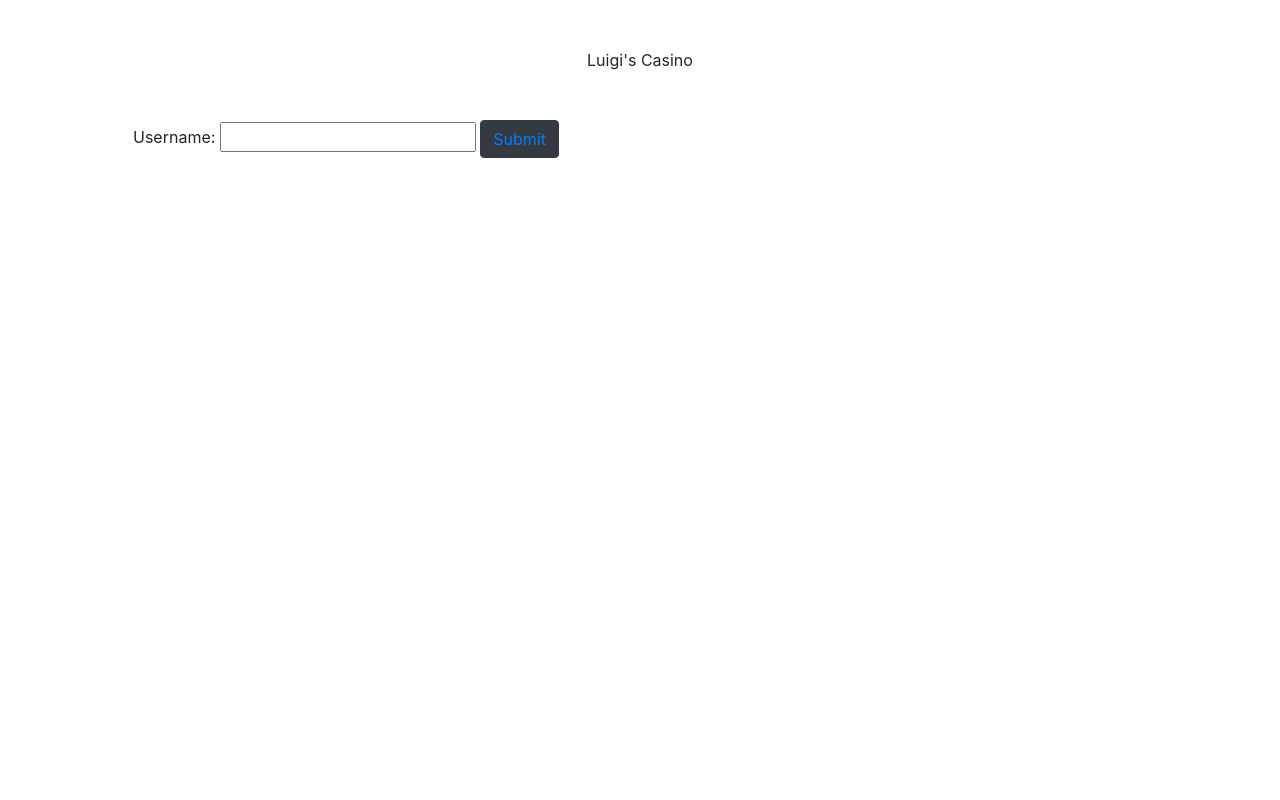
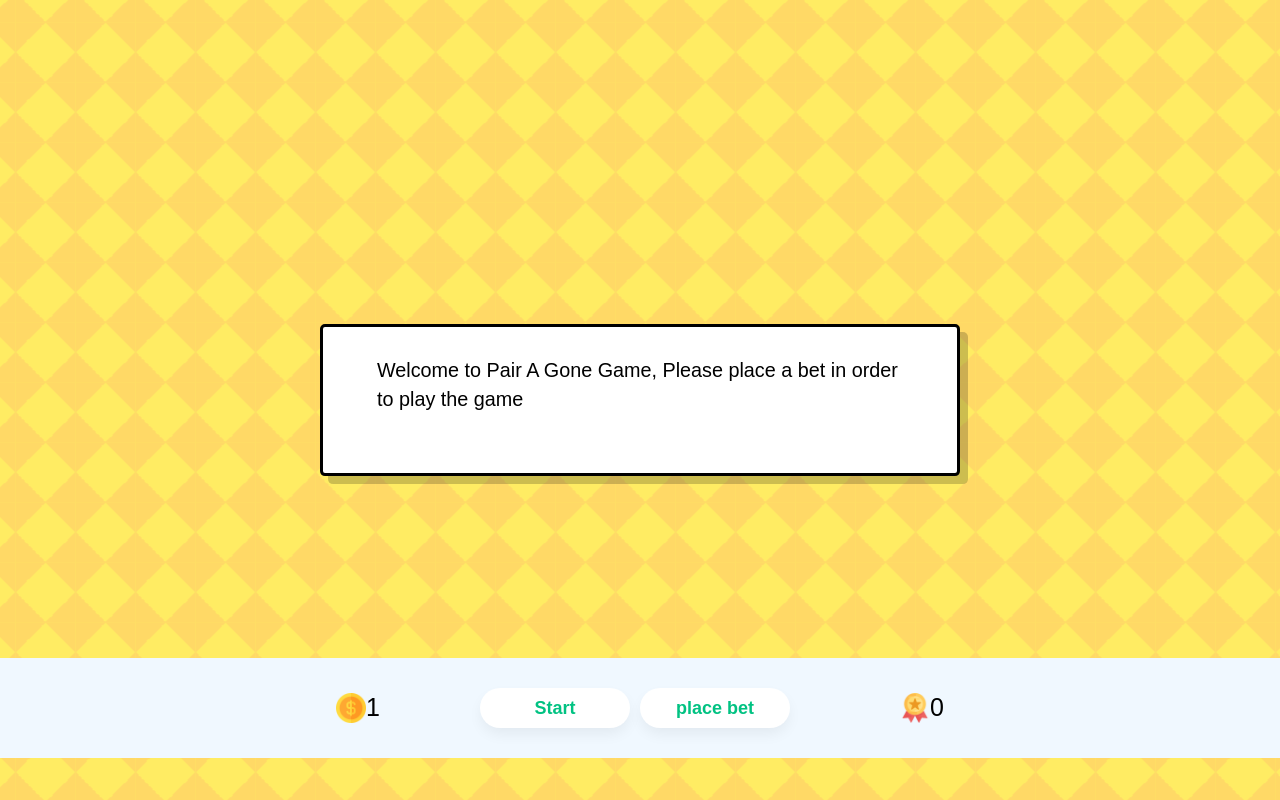
Before and after one commit to shesan24/LuigisCasino, a React (Create React App) app: page /pairagone in a window 1280 px wide. Before the commit this address led to /login. Built offline with nearby package versions, Linux system fonts and the light colour scheme.

Commit message:
fix import error

```diff
--- a/package.json
+++ b/package.json
@@ -10,11 +10,13 @@
     "infinite-react-carousel": "^1.2.11",
     "react": "^17.0.2",
     "react-bootstrap": "^1.5.2",
+    "react-countdown-clock": "^2.8.1",
     "react-custom-roulette": "^1.1.8",
     "react-dom": "^17.0.2",
     "react-router-dom": "^5.2.0",
     "react-scripts": "4.0.3",
     "react-slick": "^0.28.1",
+    "react-toastify": "^7.0.3",
     "slick-carousel": "^1.8.1",
     "web-vitals": "^1.1.1"
   },
--- a/src/App.js
+++ b/src/App.js
@@ -7,9 +7,10 @@ import { BrowserRouter as Router, Switch, Route } from "react-router-dom";
 import Main from "./Main/Main";
 import Login from "./Login/Login";
 import MushroomRoulette from "./MushroomRoulette/MushroomRoulette";
+import PairAGone from "./PairAGone/PairAGone";
 
 function App() {
-  const [userCoins, setUserCoins] = useState(0);
+  const [userCoins, setUserCoins] = useState(1);
   const [username, setUsername] = useState("");
 
   return (
@@ -17,6 +18,13 @@ function App() {
       <Switch>
         <Route path="/mushroomroulette">
           <MushroomRoulette
+            username={username}
+            userCoins={userCoins}
+            setUserCoins={setUserCoins}
+          />
+        </Route>
+        <Route path="/pairagone">
+          <PairAGone
             username={username}
             userCoins={userCoins}
             setUserCoins={setUserCoins}
--- a/src/PairAGone/Components/PopUp.js
+++ b/src/PairAGone/Components/PopUp.js
@@ -1,5 +1,5 @@
 import React from 'react';
-import './../../css/pairAGone/PopUp.css';
+import './../css/PopUp.css';
 
 export const PopUp = (props) => {
     return (
--- a/src/PairAGone/PairAGone.js
+++ b/src/PairAGone/PairAGone.js
@@ -1,12 +1,12 @@
 import React, { Component } from 'react';
-import { PairCard } from './PairCard';
-import { PopUp, OutCoinWindow, RuleWindow} from './PopUp';
+import { PairCard } from './Components/PairCard';
+import { PopUp, OutCoinWindow, RuleWindow} from './Components/PopUp';
 import ReactCountdownClock from 'react-countdown-clock';
 import { ToastContainer, toast } from 'react-toastify';
 
-import coin from './../../assets/coin.png';
-import medal from './../../assets/medal.png';
-import './../../css/pairAGone/PairAGone.css';
+import coin from './assets/coin.png';
+import medal from './assets/medal.png';
+import './css/PairAGone.css';
 import 'react-toastify/dist/ReactToastify.css';
 
 class PairAGone extends Component{
@@ -15,7 +15,7 @@ class PairAGone extends Component{
         this.state = {
             deck: [],
             numCard: 20,
-            coin: props.coin,
+            userCoins: props.userCoins,
             score: 0,
             timer: 0,
 
@@ -29,7 +29,7 @@ class PairAGone extends Component{
             previousSelectCardName: null,
 
         }
-        this.coin = props.coin;
+        this.userCoins = props.userCoins;
         this.score = 0;
         this.board = [];
         this.isPlaceBet = false;
@@ -66,14 +66,14 @@ class PairAGone extends Component{
     // handle the place bet
     handlePlaceBet = () => {
         // if run out of coin, pop up the exit game window
-        if (this.state.coin == 0) {
+        if (this.state.userCoins == 0) {
             this.setState({isOutCoinWindow: true, isRuleWindow: false, timeUp:false});
         }
         // else place one bet
         else {
-            this.coin = this.coin - 1;
+            this.userCoins = this.userCoins - 1;
             this.isPlaceBet = true;
-            this.setState({coin: this.coin});
+            this.setState({userCoins: this.userCoins});
             this.betPlaced();
         }
 
@@ -315,7 +315,7 @@ class PairAGone extends Component{
                 </div>
                 <div className="pair-gameMenu-container">
                     <div className="pair-coin-div">
-                        <img className="pair-coin" src={coin}></img> {this.state.coin}
+                        <img className="pair-coin" src={coin}></img> {this.state.userCoins}
                     </div>
                     <button className="pair-btn pair-bet" onClick={this.handleStartGameClick}>
                         Start
```
Also changed, not shown: src/PairAGone/Components/PairCard.js (+6 -6 lines), 1 other file (tests, documents, lock files or other folders).
